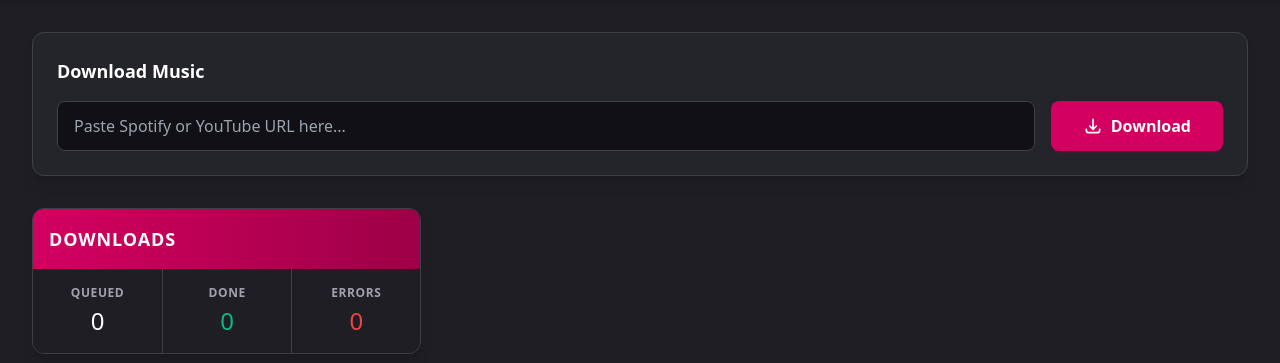
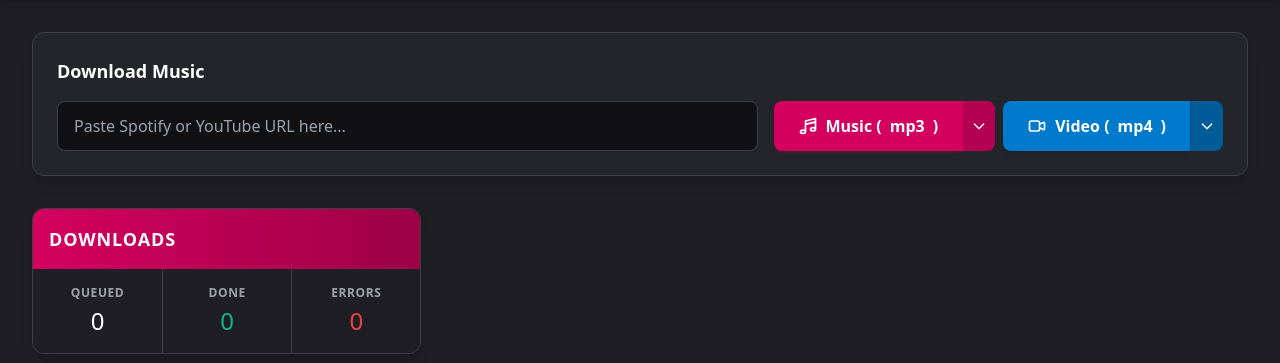
Before and after one commit to Reimaris/LocalTune, a FastAPI app: page / in a window 1280 px wide. Shown: the part 57-420 px from the top of the page. Run offline with FastAPI, Linux system fonts and the light colour scheme; data that the repository does not hold is empty; some libraries are stand-ins or nearby versions.

Commit message:
feat: implement media type and format selection for downloads

```diff
--- a/app/main.py
+++ b/app/main.py
@@ -70,7 +70,12 @@ async def dashboard(request: Request):
     return templates.TemplateResponse("dashboard.html", context)
 
 @app.post("/download", response_class=HTMLResponse)
-async def download_url(request: Request, url: str = Form(...)):
+async def download_url(
+    request: Request,
+    url: str = Form(...),
+    media_type: str = Form("audio"),
+    file_format: str = Form("mp3")
+):
     """
     Receives URL from the frontend, validates it, and queues for download.
     Returns HTMX snippet.
@@ -89,7 +94,15 @@ async def download_url(request: Request, url: str = Form(...)):
         </div>
         """
 
-    job = task_queue.enqueue("app.worker.process_download", url)
+    if is_spotify and media_type == "video":
+        return """
+        <div class="bg-red-900 border border-red-700 text-white px-4 py-3 rounded relative mb-4" role="alert">
+          <strong class="font-bold">Error!</strong>
+          <span class="block sm:inline">Spotify does not support video downloads. Please select Music.</span>
+        </div>
+        """
+
+    job = task_queue.enqueue("app.worker.process_download", url=url, media_type=media_type, file_format=file_format)
 
     return f"""
     <div class="bg-emerald-900 border border-emerald-700 text-white px-4 py-3 rounded relative mb-4" role="alert">
--- a/app/templates/dashboard.html
+++ b/app/templates/dashboard.html
@@ -5,15 +5,46 @@
 <!-- Download Form Area -->
 <div class="bg-[#24242b] border border-[#3f3f46] rounded-xl shadow-lg p-6 mb-8">
     <h2 class="text-lg font-bold text-white mb-4">Download Music</h2>
-    <form hx-post="/download" hx-target="#global-alert" hx-swap="innerHTML" hx-on::after-request="this.reset()" class="flex gap-4">
-        <div class="flex-1">
-            <input type="url" name="url" placeholder="Paste Spotify or YouTube URL here..." required autocomplete="off"
+    <form hx-post="/download" hx-target="#global-alert" hx-swap="innerHTML" hx-on::after-request="this.reset(); url=''" class="flex flex-col lg:flex-row gap-4" x-data="{ url: '', audioFormat: 'mp3', videoFormat: 'mp4', fileFormat: 'mp3' }">
+        <input type="hidden" name="file_format" :value="fileFormat">
+
+        <div class="flex-1 relative">
+            <input type="url" name="url" x-model="url" placeholder="Paste Spotify or YouTube URL here..." required autocomplete="off"
                 class="w-full bg-[#111115] border border-[#3f3f46] focus:border-[#d40060] rounded-lg px-4 py-3 text-white focus:outline-none transition-colors">
         </div>
-        <button type="submit" class="bg-[#d40060] hover:bg-[#a3004a] text-white font-bold py-3 px-8 rounded-lg transition-colors shadow-md shadow-pink-900/20 whitespace-nowrap flex items-center gap-2">
-            <svg class="w-5 h-5" fill="none" stroke="currentColor" viewBox="0 0 24 24"><path stroke-linecap="round" stroke-linejoin="round" stroke-width="2" d="M4 16v1a3 3 0 003 3h10a3 3 0 003-3v-1m-4-4l-4 4m0 0l-4-4m4 4V4"></path></svg>
-            Download
-        </button>
+
+        <div class="flex gap-2 flex-wrap">
+            <!-- Music Button -->
+            <div class="relative flex" x-data="{ open: false }">
+                <button type="submit" name="media_type" value="audio" @click="fileFormat = audioFormat" class="bg-[#d40060] hover:bg-[#a3004a] text-white font-bold py-3 px-4 sm:px-6 rounded-l-lg transition-colors shadow-md shadow-pink-900/20 whitespace-nowrap flex items-center gap-2">
+                    <svg class="w-5 h-5 hidden sm:block" fill="none" stroke="currentColor" viewBox="0 0 24 24"><path stroke-linecap="round" stroke-linejoin="round" stroke-width="2" d="M9 19V6l12-3v13M9 19c0 1.105-1.343 2-3 2s-3-.895-3-2 1.343-2 3-2 3 .895 3 2zm12-3c0 1.105-1.343 2-3 2s-3-.895-3-2 1.343-2 3-2 3 .895 3 2zM9 10l12-3"></path></svg>
+                    Music (<span x-text="audioFormat"></span>)
+                </button>
+                <button type="button" @click="open = !open" @click.away="open = false" class="bg-[#b30052] hover:bg-[#a3004a] text-white px-2 rounded-r-lg border-l border-[#d40060] transition-colors">
+                    <svg class="w-4 h-4" fill="none" stroke="currentColor" viewBox="0 0 24 24"><path stroke-linecap="round" stroke-linejoin="round" stroke-width="2" d="M19 9l-7 7-7-7"></path></svg>
+                </button>
+                <div x-show="open" x-transition class="absolute top-full right-0 mt-1 bg-[#24242b] border border-[#3f3f46] rounded-lg shadow-lg overflow-hidden z-10 w-24" style="display: none;">
+                    <button type="button" @click="audioFormat = 'mp3'; open = false" class="block w-full text-left px-4 py-2 hover:bg-[#3f3f46] text-white">mp3</button>
+                    <button type="button" @click="audioFormat = 'opus'; open = false" class="block w-full text-left px-4 py-2 hover:bg-[#3f3f46] text-white">opus</button>
+                    <button type="button" @click="audioFormat = 'flac'; open = false" class="block w-full text-left px-4 py-2 hover:bg-[#3f3f46] text-white">flac</button>
+                </div>
+            </div>
+
+            <!-- Video Button -->
+            <div class="relative flex" x-data="{ open: false }">
+                <button type="submit" name="media_type" value="video" @click="fileFormat = videoFormat" :disabled="url.includes('spotify.com')" :class="url.includes('spotify.com') ? 'opacity-50 cursor-not-allowed bg-[#3f3f46]' : 'bg-[#007acc] hover:bg-[#005c99] text-white'" class="font-bold py-3 px-4 sm:px-6 rounded-l-lg transition-colors shadow-md whitespace-nowrap flex items-center gap-2">
+                    <svg class="w-5 h-5 hidden sm:block" fill="none" stroke="currentColor" viewBox="0 0 24 24"><path stroke-linecap="round" stroke-linejoin="round" stroke-width="2" d="M15 10l4.553-2.276A1 1 0 0121 8.618v6.764a1 1 0 01-1.447.894L15 14M5 18h8a2 2 0 002-2V8a2 2 0 00-2-2H5a2 2 0 00-2 2v8a2 2 0 002 2z"></path></svg>
+                    Video (<span x-text="videoFormat"></span>)
+                </button>
+                <button type="button" @click="open = !open" @click.away="open = false" :disabled="url.includes('spotify.com')" :class="url.includes('spotify.com') ? 'opacity-50 cursor-not-allowed bg-[#3f3f46]' : 'bg-[#005c99] hover:bg-[#005c99] text-white'" class="px-2 rounded-r-lg border-l border-black/20 transition-colors">
+                    <svg class="w-4 h-4" fill="none" stroke="currentColor" viewBox="0 0 24 24"><path stroke-linecap="round" stroke-linejoin="round" stroke-width="2" d="M19 9l-7 7-7-7"></path></svg>
+                </button>
+                <div x-show="open" x-transition class="absolute top-full right-0 mt-1 bg-[#24242b] border border-[#3f3f46] rounded-lg shadow-lg overflow-hidden z-10 w-24" style="display: none;">
+                    <button type="button" @click="videoFormat = 'mp4'; open = false" class="block w-full text-left px-4 py-2 hover:bg-[#3f3f46] text-white">mp4</button>
+                    <button type="button" @click="videoFormat = 'mkv'; open = false" class="block w-full text-left px-4 py-2 hover:bg-[#3f3f46] text-white">mkv</button>
+                </div>
+            </div>
+        </div>
     </form>
 </div>
 
--- a/app/worker.py
+++ b/app/worker.py
@@ -9,7 +9,7 @@ from app.core.logging_config import setup_logging
 
 logger = setup_logging()
 
-def process_download(url: str):
+def process_download(url: str, media_type: str = "audio", file_format: str = "mp3"):
     """
     Background task to process downloads, apply delta-sync, and notify.
     """
@@ -21,10 +21,10 @@ def process_download(url: str):
     try:
         if re.search(r'(spotify\.com)', url):
             logger.info("Routing to Spotify handler...")
-            title = handle_spotify(url, db, job_id)
+            title = handle_spotify(url, db, job_id, file_format)
         elif re.search(r'(youtube\.com|youtu\.be)', url):
             logger.info("Routing to YouTube handler...")
-            title = handle_youtube(url, db, job_id)
+            title = handle_youtube(url, db, job_id, media_type, file_format)
         else:
             logger.error("Unsupported URL type in worker.")
             return
```
Also changed, not shown: app/core/downloader.py (+27 -14 lines).
